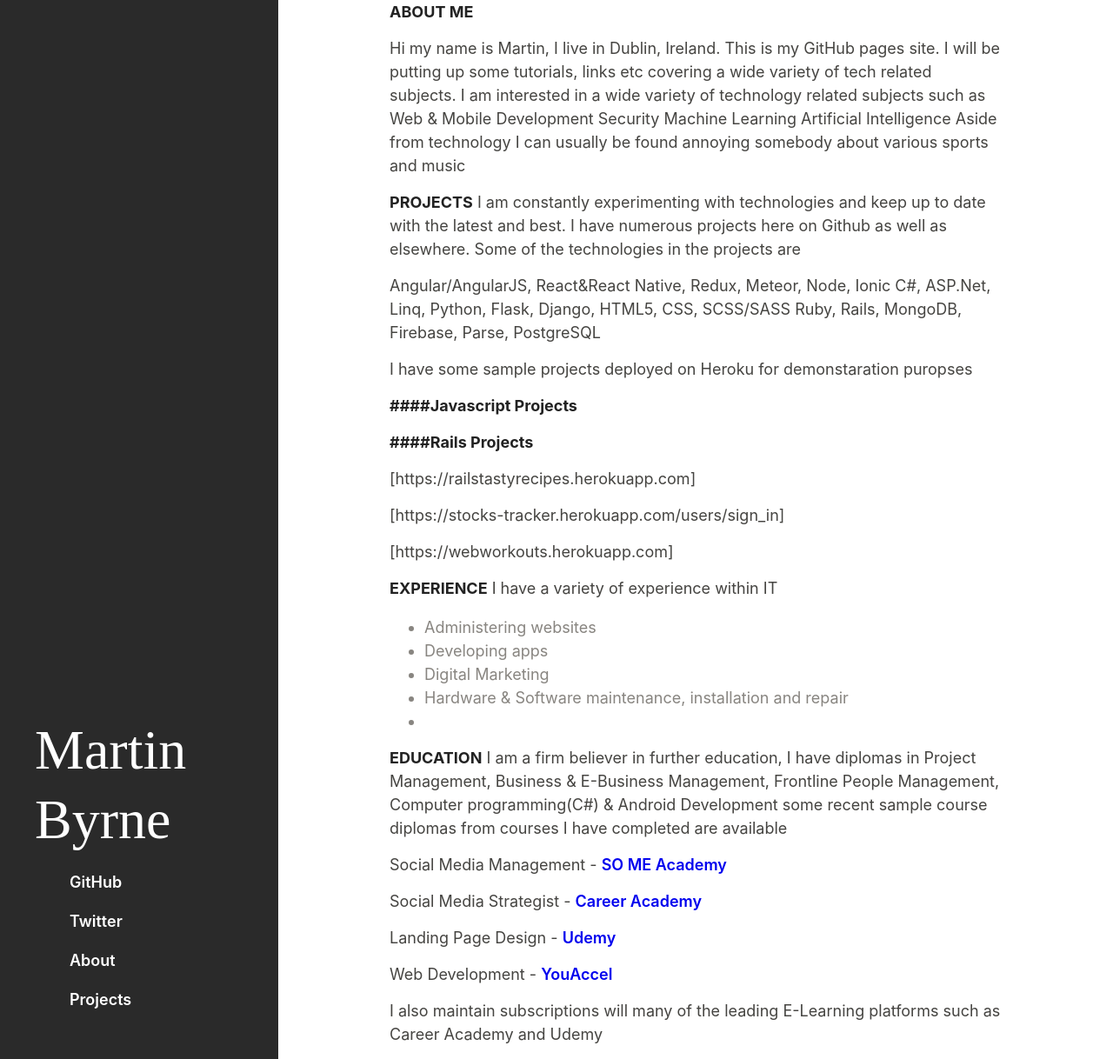
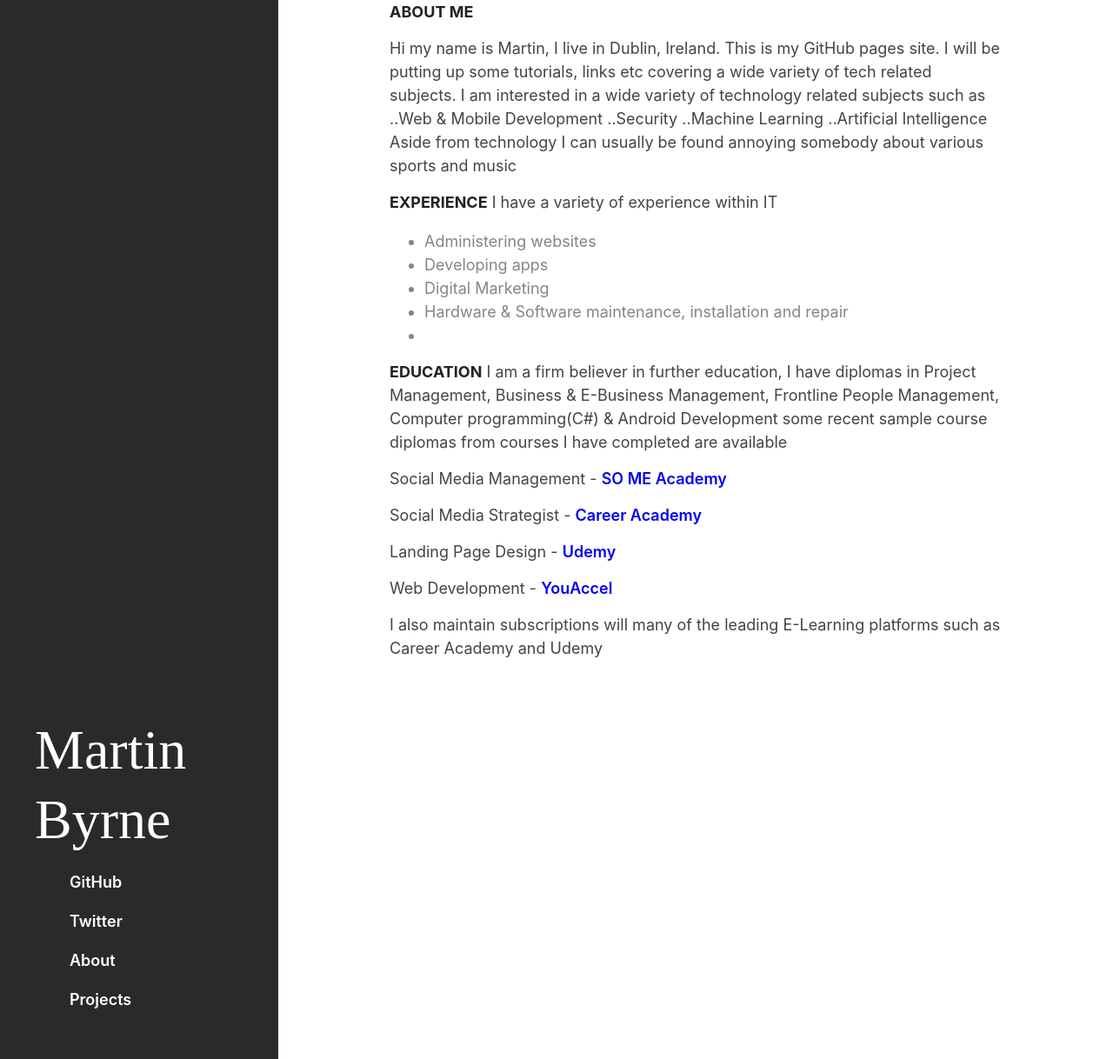
Before and after one commit to marb61a/marb61a.github.io, a Jekyll site: the page built from about.md, in a window 1280 px wide and 1218 px high. Shown: the whole window at 87% size. Built offline with Jekyll 4.4.1, drawn with Linux system fonts in a browser that asks for light colours; our own code applies the rules of GitHub Pages for plain Markdown files.

Commit message:
Update about.md

```diff
--- a/about.md
+++ b/about.md
@@ -4,35 +4,12 @@
 I will be putting up some tutorials, links etc covering a wide variety of
 tech related subjects. I am interested in a wide variety of technology related
 subjects such as
-Web & Mobile Development
-Security
-Machine Learning
-Artificial Intelligence
+..Web & Mobile Development
+..Security
+..Machine Learning
+..Artificial Intelligence
 Aside from technology I can usually be found annoying somebody about various sports
 and music
-
-**PROJECTS**
-I am constantly experimenting with technologies and keep up to date with the latest and
-best. I have numerous projects here on Github as well as elsewhere. Some of the technologies
-in the projects are
-
-Angular/AngularJS, React&React Native, Redux, Meteor, Node, Ionic
-C#, ASP.Net, Linq, Python, Flask, Django, HTML5, CSS, SCSS/SASS
-Ruby, Rails, MongoDB, Firebase, Parse, PostgreSQL
-
-I have some sample projects deployed on Heroku for demonstaration puropses
-
-
-**####Javascript Projects**
-
-**####Rails Projects**
-
-[https://railstastyrecipes.herokuapp.com]
-
-[https://stocks-tracker.herokuapp.com/users/sign_in]
-
-[https://webworkouts.herokuapp.com]
-
 
 **EXPERIENCE**
 I have a variety of experience within IT
```
